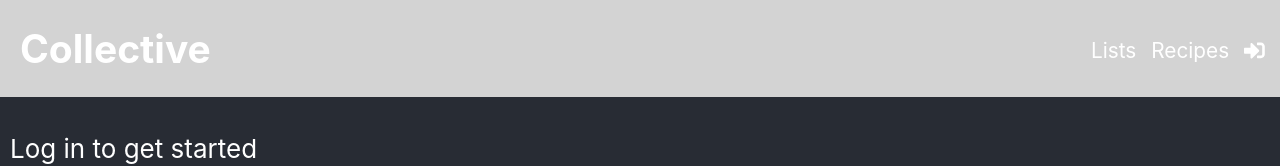
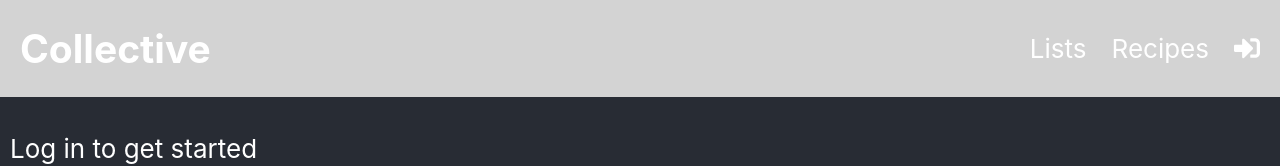
Before and after one commit to LauSam09/collective, a React (Create React App) app: page / in a window 1280 px wide. Shown: the top 166 px of the page. Built offline with nearby package versions, Linux system fonts and the light colour scheme; no server answers.

Commit message:
Fix highlighting for actions

```diff
--- a/src/components/Navigation/Navigation.module.css
+++ b/src/components/Navigation/Navigation.module.css
@@ -31,8 +31,10 @@
 .actions li {
   display: inline;
   margin-left: 15px;
-  font-size: 0.8em;
+  font-size: 1em;
   cursor: pointer;
+  padding: 5px;
+  border-radius: 5px;
 }
 
 .actions div {
```
